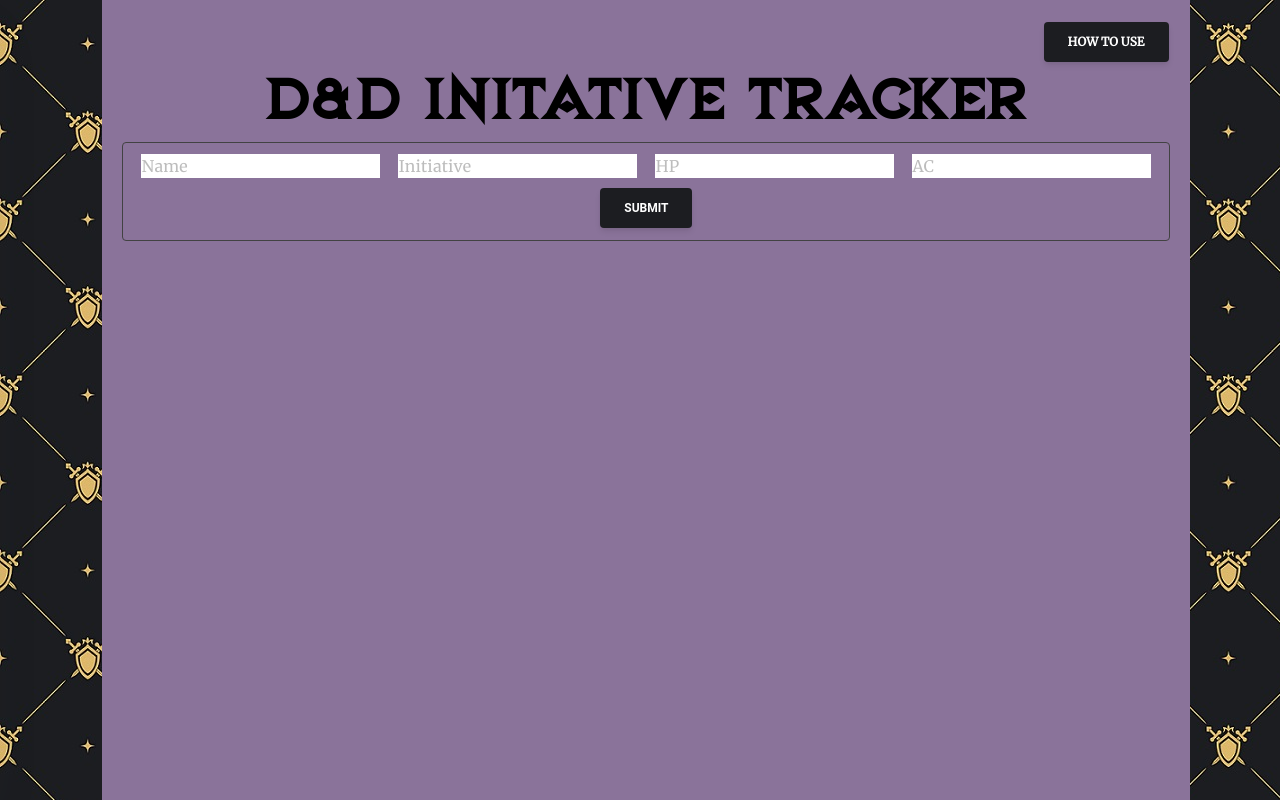
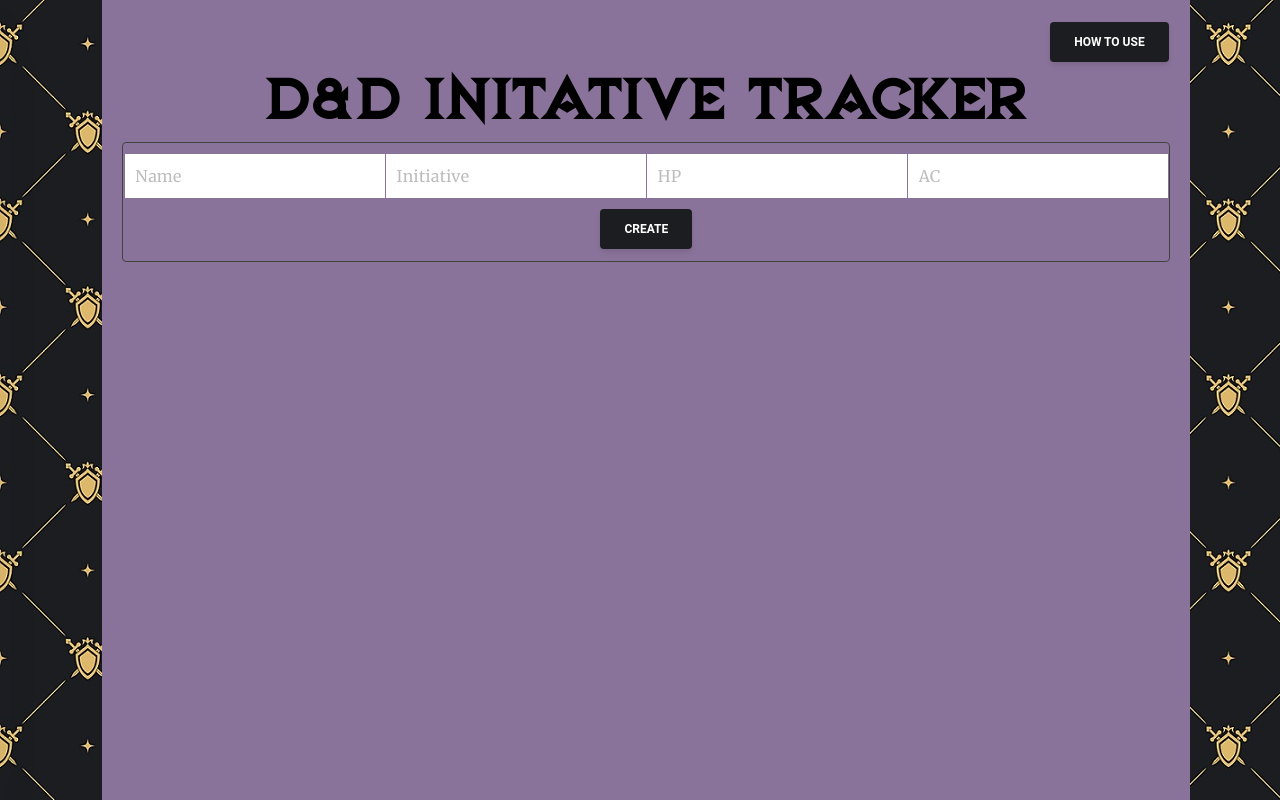
Before and after one commit to rnahill/initiative-tracker, a React (Vite) app: page / in a window 1280 px wide. Built offline with nearby package versions, Linux system fonts and the light colour scheme.

Commit message:
some css for the how to and the formbox

```diff
--- a/src/components/FormBox/index.jsx
+++ b/src/components/FormBox/index.jsx
@@ -63,7 +63,7 @@ const FormBox = ({ addFormData }) => {
                         className='form-input'
                     />
 
-                    <Button type="submit" className='submit-btn rounded'>Submit</Button>
+                    <Button type="submit" className='submit-btn rounded'>Create</Button>
                 </form>
         </>
     )
--- a/src/components/FormBox/style.css
+++ b/src/components/FormBox/style.css
@@ -4,6 +4,7 @@ form {
 
 .form-input {
     margin-top: 1%;
+    padding: 1%
 }
 
 .submit-btn {
--- a/src/pages/HomePage/index.jsx
+++ b/src/pages/HomePage/index.jsx
@@ -51,9 +51,9 @@ export default function HomePage() {
 
                 <React.Fragment>
                     <Button onClick={openDrawer} className="how-to-btn rounded">How To Use</Button>
-                    <Drawer open={open} onClose={closeDrawer} className="p-4">
+                    <Drawer open={open} onClose={closeDrawer} className="p-4 drawer">
                         <div className="mb-6 flex items-center justify-between">
-                            <Typography variant="h5" color="blue-gray">
+                            <Typography variant="h5" color="indigo-50">
                                 How To Use
                             </Typography>
                             <IconButton variant="text" color="blue-gray" onClick={closeDrawer}>
@@ -73,7 +73,7 @@ export default function HomePage() {
                                 </svg>
                             </IconButton>
                         </div>
-                        <Typography color="gray" className="mb-8 pr-4 font-normal">
+                        <Typography  className="mb-8 pr-4 font-normal">
                             Material Tailwind features multiple React and HTML components, all
                             written with Tailwind CSS classes and Material Design guidelines.
                         </Typography>
--- a/src/pages/HomePage/style.css
+++ b/src/pages/HomePage/style.css
@@ -24,7 +24,6 @@ h1 {
 }
 
 .how-to-btn {
-    font-family: "Merriweather" !important;
     margin-top: 2%;
     margin-right: 2%;
     background-color: #1c1d21 !important;
@@ -33,8 +32,7 @@ h1 {
 
 }
 
-.off-canvas {
+.drawer {
     background-color: #1c1d21 !important;
-    color: white !important;
-    font-family: "Merriweather" !important;
+    color: #b39ddb !important
 }
```
